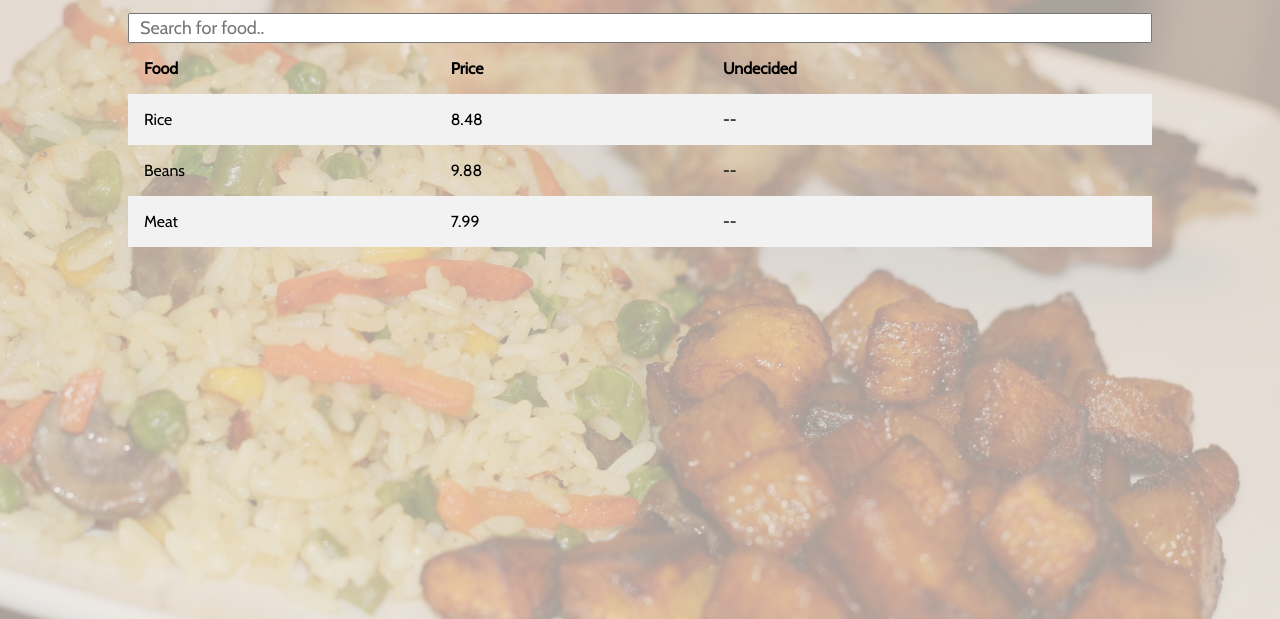
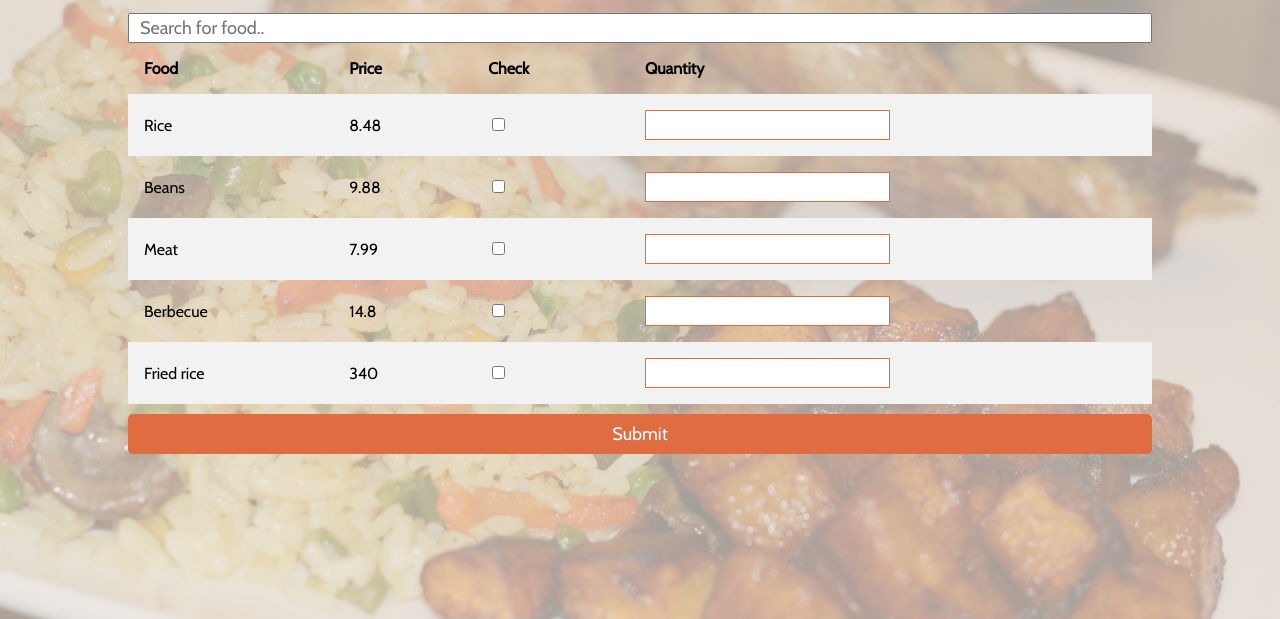
Before and after one commit to Danielshow/Fast-Food, a plain HTML site: page order-list.html in a window 1280 px wide. Shown: the part 181-800 px from the top of the page. Drawn offline with nearby package versions, Linux system fonts and the light colour scheme.

Commit message:
Order List completed

```diff
--- a/css/style3.css
+++ b/css/style3.css
@@ -28,3 +28,12 @@ input[type="text"]{
 input[type="text"]:focus{
   background-color: #ddd;
 }
+#myTable input[type="text"]{
+  width: 50%;
+  border: 1px solid rgb(224, 108, 65)
+}
+
+.orderform input[type="submit"]{
+  width: 100%;
+  margin-top: 10px;
+}
--- a/order-list.html
+++ b/order-list.html
@@ -34,24 +34,43 @@
         <tr>
           <th>Food</th>
           <th>Price</th>
-          <th>Undecided</th>
+          <th>Check</th>
+          <th>Quantity</th>
         </tr>
         <tr>
           <td>Rice</td>
           <td>8.48</td>
-          <td>--</td>
+          <td><input type="checkbox"></td>
+          <td><input type="text"></td>
         </tr>
         <tr>
           <td>Beans</td>
           <td>9.88</td>
-          <td>--</td>
+          <td><input type="checkbox"></td>
+          <td><input type="text"></td>
         </tr>
         <tr>
           <td>Meat</td>
           <td>7.99</td>
-          <td>--</td>
+          <td><input type="checkbox"></td>
+          <td><input type="text"></td>
         </tr>
+
+        <tr>
+          <td>Berbecue</td>
+          <td>14.8</td>
+          <td><input type="checkbox"></td>
+          <td><input type="text"></td>
+        </tr>
+        <tr>
+          <td>Fried rice</td>
+          <td>340</td>
+          <td><input type="checkbox"></td>
+          <td><input type="text"></td>
+        </tr>
+
       </table>
+      <input type="submit">
     </div>
   </div>
   <script src="./javascript/script2.js" charset="utf-8"></script>
```
